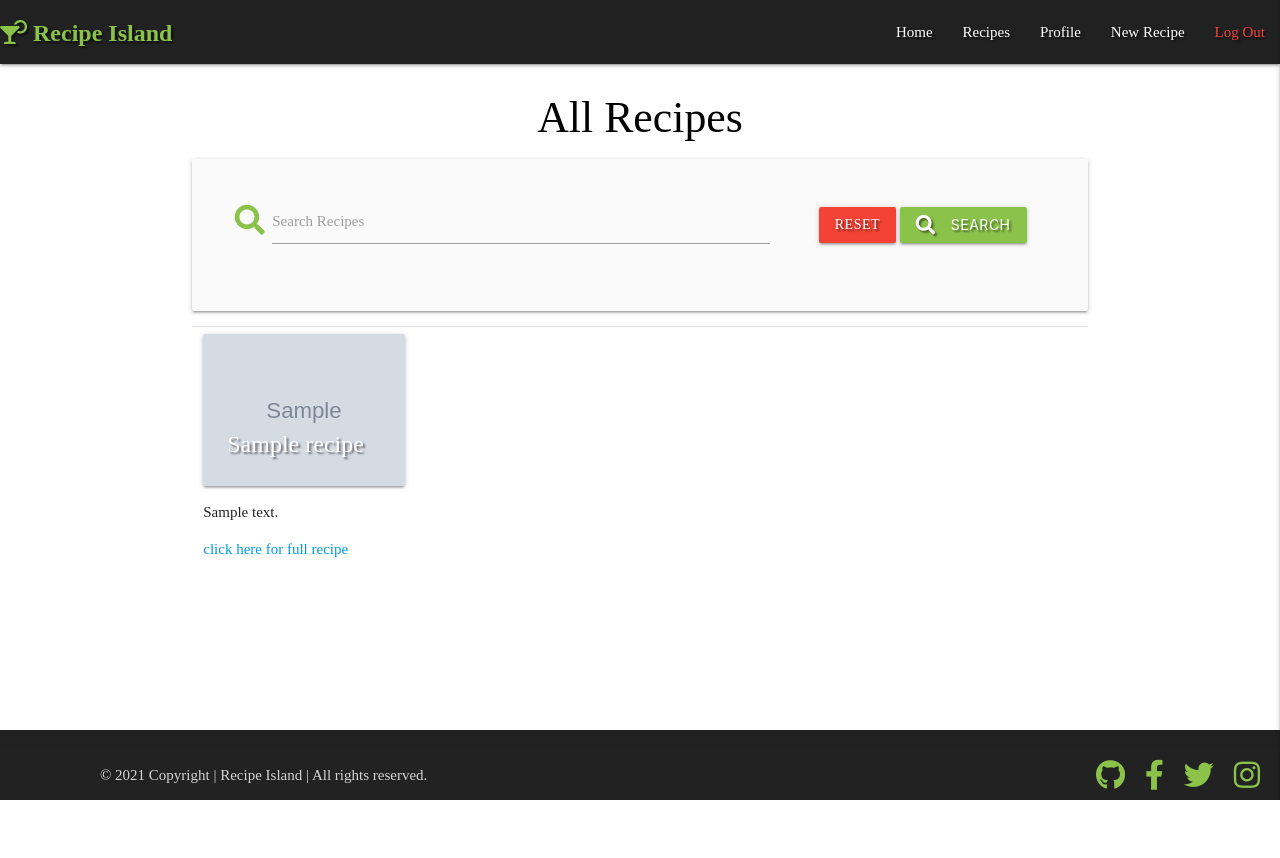
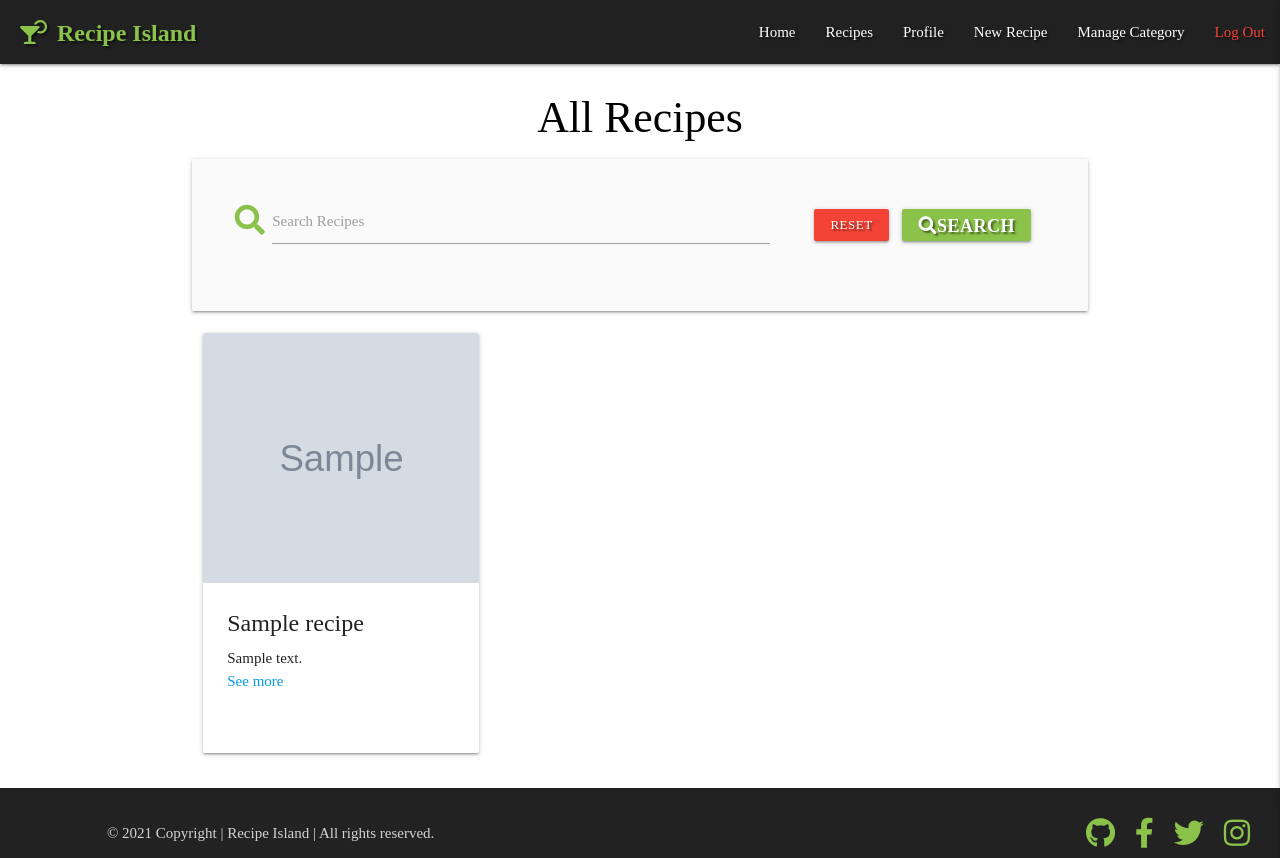
Before and after one commit to Code-Institute-Submissions/atiqbeenrahim-milestone-project-03_julyResub, a Flask app: page /search in a window 1280 px wide. Before the commit the page ends 800 px from the top, so only its background shows below. Run offline with Flask 2, Linux system fonts and the light colour scheme; the visitor is signed in with stand-in values (Sample User, id 1); grey boxes marked "Sample" are stand-in pictures; a database or web service that is not in the repository returns one stand-in record (values such as "Sample title"); some libraries are stand-ins or nearby versions; some web fonts are replaced.

Commit message:
fix some minor styling

```diff
--- a/app.py
+++ b/app.py
@@ -29,7 +29,7 @@
     return render_template("recipes.html", recipes=recipes)
 
 
-@app.route("/recipe/<recipe_id>")
+@app.route("/recipe/<recipe_id>/view")
 def recipe_details(recipe_id):
     recipe = mongo.db.recipes.find_one({"_id": ObjectId(recipe_id)})
     return render_template("recipe_details.html", recipe=recipe)
@@ -96,13 +96,25 @@
     return render_template("login.html")
 
 
+def is_admin():
+    if session["user"] == 'admin':
+        return True
+    else:
+        return False
+
+
 @app.route("/profile", methods=["GET", "POST"])
 def profile():
+    print(session["user"])
     # grab the session user's username from db
     username = mongo.db.users.find_one(
         {"username": session["user"]})["username"]
     if session["user"]:
-        return render_template("profile.html", username=username)
+
+        user_recipes = list(mongo.db.recipes.find({"created_by": username}))
+        return render_template(
+            "profile.html", username=username, user_recipes=user_recipes
+            )
     return redirect(url_for("login"))
 
 
@@ -172,39 +184,51 @@
 
 @app.route("/add_category", methods=["GET", "POST"])
 def add_category():
-    if request.method == "POST":
-        category = {
-            "category_name": request.form.get("category_name")
-        }
-        mongo.db.categories.insert_one(category)
-        flash("New Category Added")
-        return redirect(url_for("categories"))
+    is_user_admin = is_admin()
+    if is_user_admin:
+        if request.method == "POST":
+            category = {
+                "category_name": request.form.get("category_name")
+            }
+            mongo.db.categories.insert_one(category)
+            flash("New Category Added")
+            return redirect(url_for("categories"))
 
-    return render_template("add_category.html")
+        return render_template("add_category.html")
+    else:
+        return redirect(url_for("home"))
 
 
-@app.route("/edit_category/<category_id>", methods=["GET", "POST"])
+@app.route("/category/<category_id>/edit", methods=["GET", "POST"])
 def edit_category(category_id):
-    if request.method == "POST":
-        submit = {
-            "category_name": request.form.get("category_name")
-        }
-        mongo.db.categories.update({"_id": ObjectId(category_id)}, submit)
-        flash("Category Successfully Updated")
-        return redirect(url_for("categories"))
+    is_user_admin = is_admin()
+    if is_user_admin:
+        if request.method == "POST":
+            submit = {
+                "category_name": request.form.get("category_name")
+            }
+            mongo.db.categories.update({"_id": ObjectId(category_id)}, submit)
+            flash("Category Successfully Updated")
+            return redirect(url_for("categories"))
 
-    category = mongo.db.categories.find_one({"_id": ObjectId(category_id)})
-    return render_template("edit_category.html", category=category)
+        category = mongo.db.categories.find_one({"_id": ObjectId(category_id)})
+        return render_template("edit_category.html", category=category)
+    else:
+        return redirect(url_for("home"))
 
 
-@app.route("/delete_category/<category_id>")
+@app.route("/category/<category_id>/delete")
 def delete_category(category_id):
-    mongo.db.categories.remove({"_id": ObjectId(category_id)})
-    flash("Category Successfully Deleted")
-    return redirect(url_for("categories"))
+    is_user_admin = is_admin()
+    if is_user_admin:
+        mongo.db.categories.remove({"_id": ObjectId(category_id)})
+        flash("Category Successfully Deleted")
+        return redirect(url_for("categories"))
+    else:
+        return redirect(url_for("home"))
 
 
 if __name__ == "__main__":
     app.run(host=os.environ.get("IP"),
             port=int(os.environ.get("PORT")),
-            debug=True)
+            debug=False)
--- a/static/css/style.css
+++ b/static/css/style.css
@@ -80,6 +80,28 @@
     border-left: 0.3rem solid #ddd;
 }
 
+.recipe_card {
+     height: 420px;
+}
+
+.recipe_card .card-image img {
+    height: 250px;
+    object-fit: cover;
+}
+.recipe_card .card-content span {
+    display: -webkit-box;
+    -webkit-line-clamp: 1;
+    -webkit-box-orient: vertical;
+    overflow: hidden;
+}
+
+.recipe_card .card-content p {
+    display: -webkit-box;
+    -webkit-line-clamp: 2;
+    -webkit-box-orient: vertical;
+    overflow: hidden;
+}
+
 /* media queries  */
 
 @media (max-width: 991px) {
--- a/static/js/script.js
+++ b/static/js/script.js
@@ -7,6 +7,7 @@
     $(".collapsible").collapsible();
     $(".tooltipped").tooltip();
     $("select").formSelect();
+    $('.modal').modal();
     $('.datepicker').datepicker({
         format: "dd mmmm, yyyy",
         yearRange: 3,
--- a/templates/base.html
+++ b/templates/base.html
@@ -18,13 +18,13 @@
         <!---top navbar--->
         <nav class="nav-extended text-shadow grey darken-4">
             <div class="nav-wrapper">
-                <a href="{{ url_for('home') }}" class="brand-logo light-green-text accent-3"><i class="fas fa-cocktail">&nbspRecipe Island</i></a>
+                <a href="{{ url_for('home') }}" class="brand-logo light-green-text accent-3" style="padding: 0px 20px;"><i class="fas fa-cocktail"><span style="padding: 0px 10px;">Recipe Island</span></i></a>
                 <a href="#" data-target="mobile-demo" class="sidenav-trigger right"><i class="fas fa-bars"></i></a>
                     <ul class="right hide-on-med-and-down">
                         <li><a href="{{ url_for('home') }}">Home</a></li>
                         <li><a href="{{ url_for('recipes') }}">Recipes</a></li>
                         {% if session.user %}
-                            <li><a href="{{ url_for('profile', username=session['user']) }}">Profile</a></li>
+                            <li><a href="{{ url_for('profile') }}">Profile</a></li>
                             <li><a href="{{ url_for('add_recipe') }}">New Recipe</a></li>
                             {% if session.user|lower == "admin"|lower %}
                                 <li><a href="{{ url_for('categories') }}">Manage Category</a></li>
@@ -41,7 +41,7 @@
                 <li><a href="{{ url_for('home') }}" class="white-text">Home</a></li>
                 <li><a href="{{ url_for('recipes') }}" class="white-text">Recipes</a></li>
                     {% if session.user %}
-                            <li><a href="{{ url_for('profile', username=session['user']) }}" class="white-text">Profile</a></li>
+                            <li><a href="{{ url_for('profile') }}" class="white-text">Profile</a></li>
                             <li><a href="{{ url_for('add_recipe') }}" class="white-text">New Recipe</a></li>
                         {% if session.user|lower == "admin"|lower %}
                             <li><a href="{{ url_for('categories') }}" class="white-text">Manage Category</a></li>
@@ -73,7 +73,7 @@
     </main>
 
     <footer class="page-footer grey darken-4">
-        <div class="footer-copyright">
+        <div class="footer-copyright" style="padding: 0px 10px;">
             <div class="container">
                 © 2021 Copyright | Recipe Island | All rights reserved.
             </div>
@@ -81,7 +81,7 @@
                 <a href="#" class="light-green-text accent-3 fab fa-facebook-f"></a>
                 <a href="#" class="light-green-text accent-3 fab fa-twitter"></a>
                 <a href="#" class="light-green-text accent-3 fab fa-instagram"></a>
-    </div>
+        </div>
     </footer>
 
     <script src="https://code.jquery.com/jquery-3.6.0.min.js"
--- a/templates/home.html
+++ b/templates/home.html
@@ -2,13 +2,13 @@
 {% block content %}
 
 <section class="home" id="home">
-    <video src="./static/img/grill.mp4" loop muted autoplay></video>
+    <video src="/static/img/grill.mp4" loop muted autoplay></video>
     <div class="overlay"></div>
 
     <div class="row">
         <div class="content">
-            <h2>Explore The Land Of Recipes</h2>
-            <p>Share, Explore & Enjoy</p>
+            <h2><em><strong>Explore The Land Of Recipes</strong></em></h2>
+            <p><strong>Share, Explore & Enjoy</strong></p>
         </div>
     </div>
 </section>
--- a/templates/recipes.html
+++ b/templates/recipes.html
@@ -11,44 +11,37 @@
                     <input type="text" name="query" id="query" minlength="3" class="validate" required>
                     <label for="query">Search Recipes</label>
                 </div>
+
                 <div class="col s12 m4">
-                    <a href="{{ url_for('recipes') }}" class="red btn text-shadow">Reset</a>
-                    <button type="submit" class="light-green accent-5 btn text-shadow">
-                        <i class="fas fa-search left"></i> Search
+                    <a href="{{ url_for('recipes') }}" class="red btn-small text-shadow">Reset</a>
+                    <button type="submit" class="light-green accent-5 btn-small text-shadow">
+                        <i class="fas fa-search">Search</i>
                     </button>
                 </div>
             </div>
         </form>
     </div>
 
-    <div class="divider"></div>
-
 
     <div class="row">
         {% if recipes|length > 0 %}
             {% for recipe in recipes %}
-                <div class="col s12 m3">
-                    <div class="card">
+                <div class="col s12 m4">
+                    <div class="card recipe_card">
                         <div class="card-image">
-                            <img src="{{ recipe.recipe_image }}" onerror="this.src='./static/img/yummy.jpg'">
-                                <span class="card-title text-shadow"><strong>{{ recipe.recipe_name }}</strong></span>
-                         </div>
-                    </div>
-                    <div class="card-content">
-                        <p>{{ recipe.recipe_description }}</p>
-                    </div>
-                    <div class="card-action">
-                        <a href="{{ url_for('recipe_details', recipe_id=recipe._id) }}">click here for full recipe</a>
+                            <img src="{{ recipe.recipe_image }}" onerror="this.src='/static/img/yummy.jpg'">
+                        </div>
+                        <div class="card-content">
+                            <span class="card-title"><strong>{{ recipe.recipe_name }}</strong></span>
+                            <p>{{ recipe.recipe_description }}</p>
+                            <a href="{{ url_for('recipe_details', recipe_id=recipe._id) }}">See more</a>
+                        </div>
                     </div>
                 </div>
             {% endfor %}
             {% else %}
             <h3 class="red-text darken-4 center-align">No Results Found</h3>
+        {% endif %}
     </div>
-        {% endif %}
-
-
-
-
 
 {% endblock %}
```
Also changed, not shown: templates/profile.html (+15 -1 lines), templates/recipe_details.html (+17 -7 lines).
